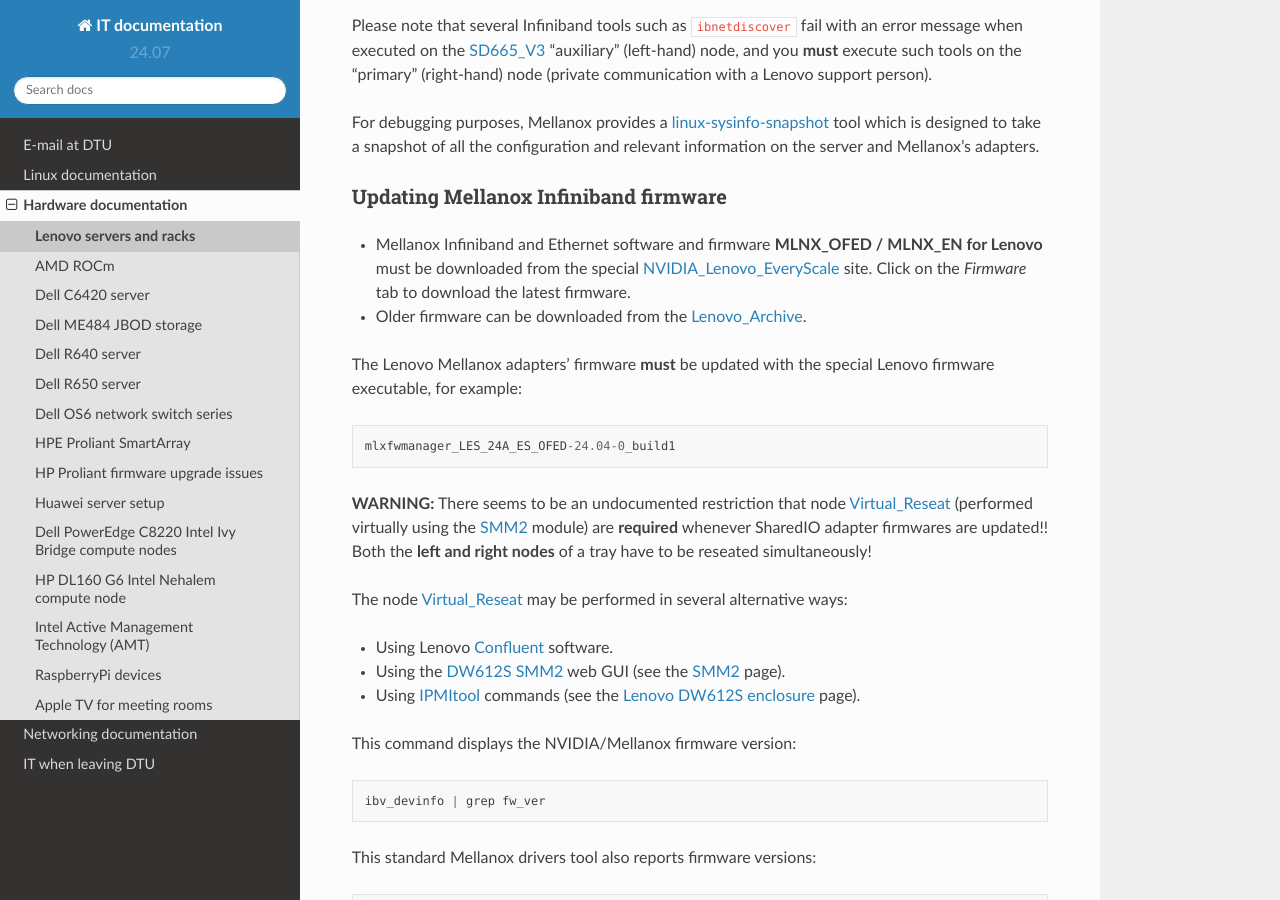
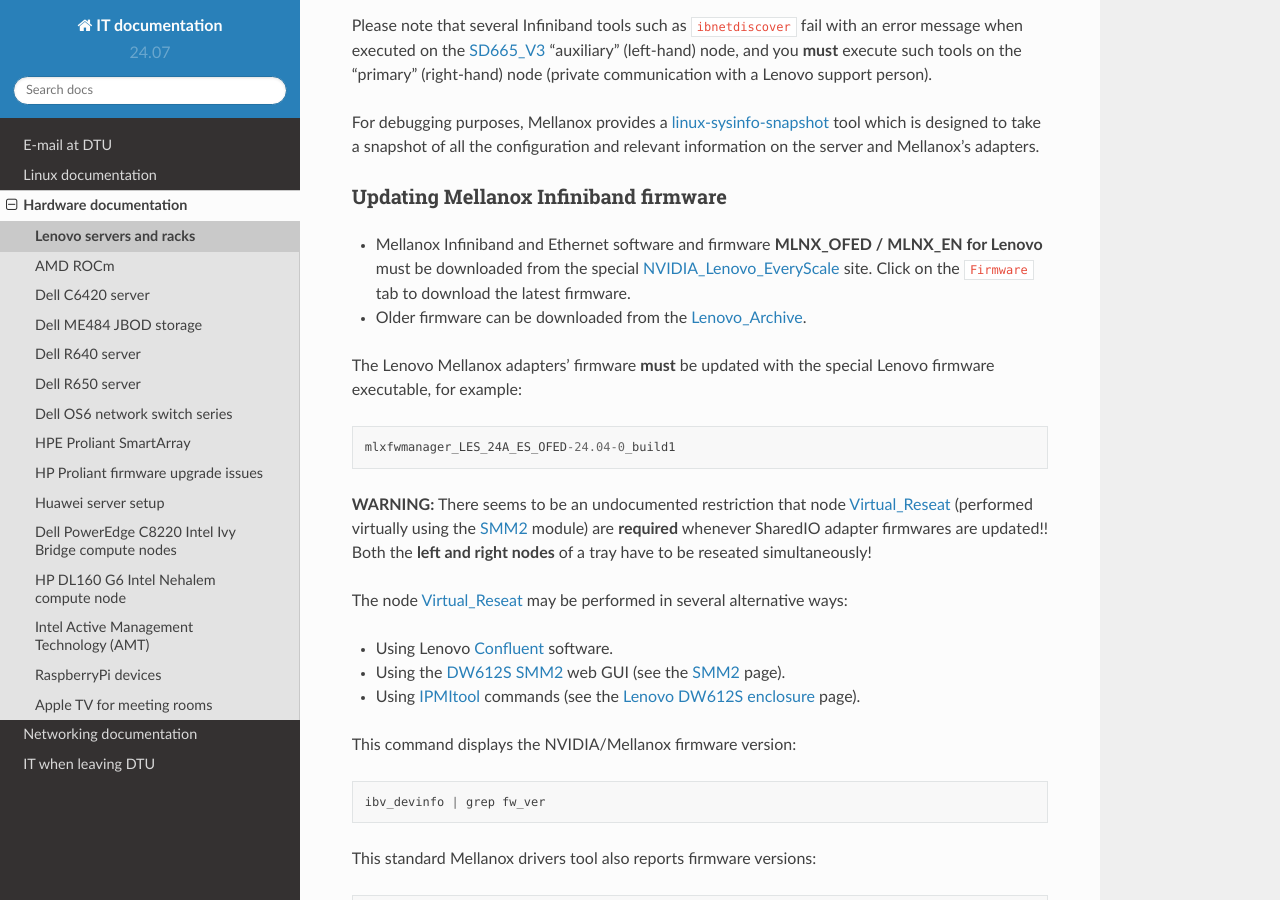
Before and after one commit to OleHolmNielsen/ITwiki, a Sphinx documentation site: the page built from docs/Lenovo_SD665_V3.rst, in a window 1280 px wide and 900 px high, scrolled down 1006 px. Built offline with Sphinx 7.4.7 and the Read the Docs theme 2.0.0, drawn with Linux system fonts in a browser that asks for light colours.

Commit message:
Minor edit

```diff
--- a/docs/Lenovo_SD665_V3.rst
+++ b/docs/Lenovo_SD665_V3.rst
@@ -50,7 +50,7 @@
 -----------------------------------------------
 
 * Mellanox Infiniband and Ethernet software and firmware **MLNX_OFED / MLNX_EN for Lenovo** must be downloaded from the special NVIDIA_Lenovo_EveryScale_ site.
-  Click on the *Firmware* tab to download the latest firmware.
+  Click on the ``Firmware`` tab to download the latest firmware.
 * Older firmware can be downloaded from the Lenovo_Archive_.
 
 The Lenovo Mellanox adapters' firmware **must** be updated with the special Lenovo firmware executable, for example::
```
